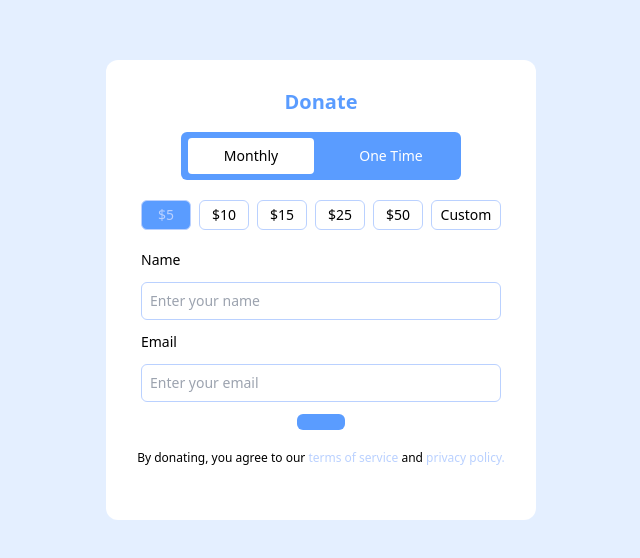
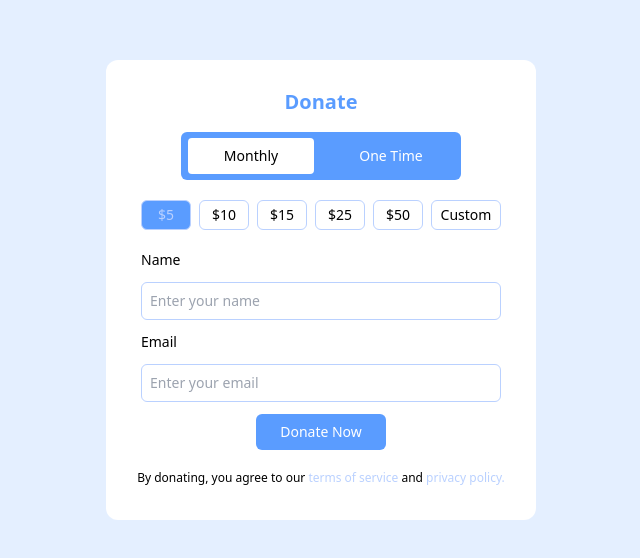
Before and after one commit to eobcre/donate-card, a React (Vite) app: page / in a window 1280 px wide. Shown: the part 110-668 px from the top of the page, without its empty margins (319-959 px from the left). Built offline with nearby package versions, Linux system fonts and the light colour scheme.

Commit message:
set props name

```diff
--- a/src/components/MonthlyTab.tsx
+++ b/src/components/MonthlyTab.tsx
@@ -7,7 +7,7 @@ const MonthlyTab: React.FC = () => {
     <div>
       <Price />
       <Input />
-      <DonateButton />
+      <DonateButton name='Donate Now' />
     </div>
   );
 };
--- a/src/components/OneTimeTab.tsx
+++ b/src/components/OneTimeTab.tsx
@@ -7,7 +7,7 @@ const OneTimeTab: React.FC = () => {
     <div>
       <Price />
       <Input />
-      <DonateButton />
+      <DonateButton name='Donate One Time' />
     </div>
   );
 };
```
